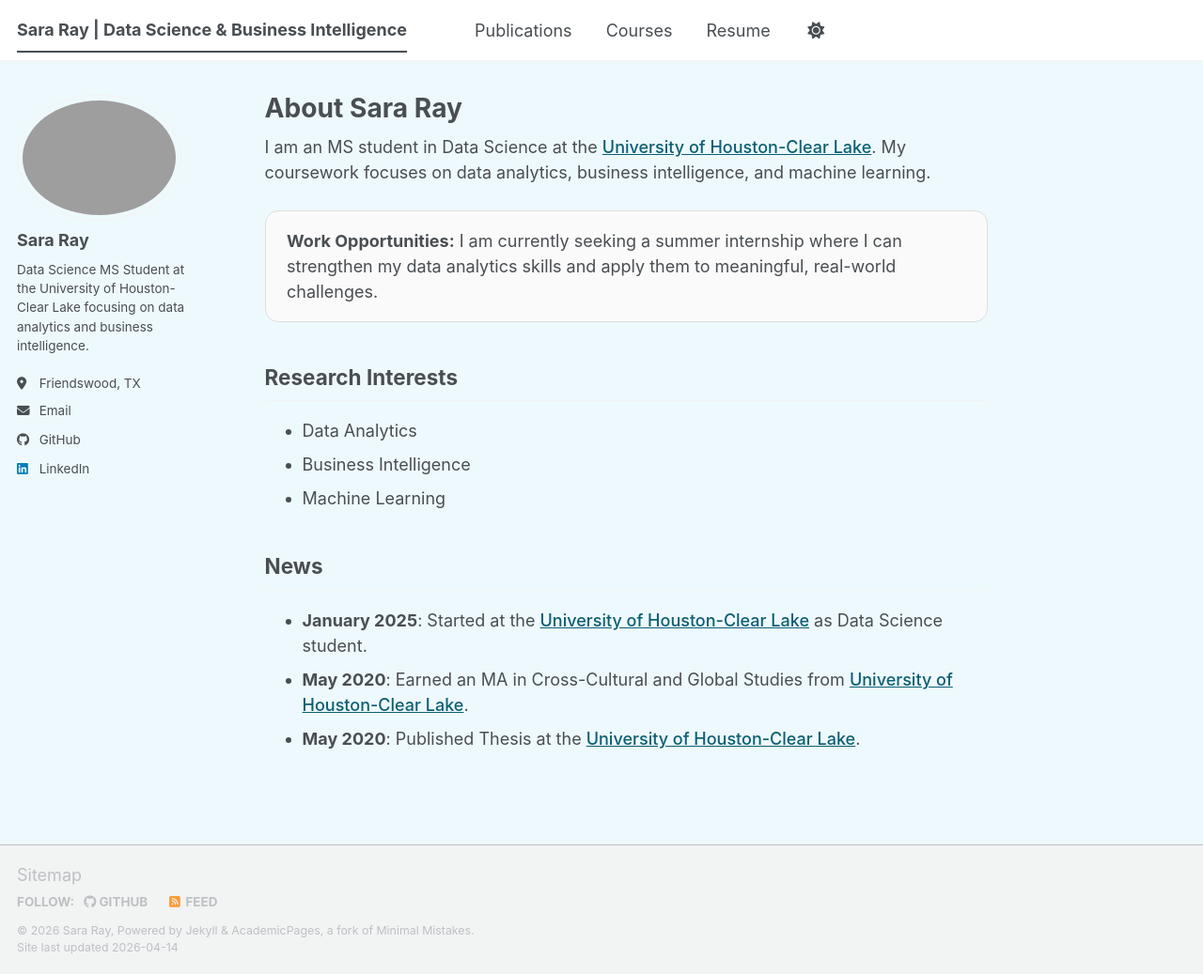
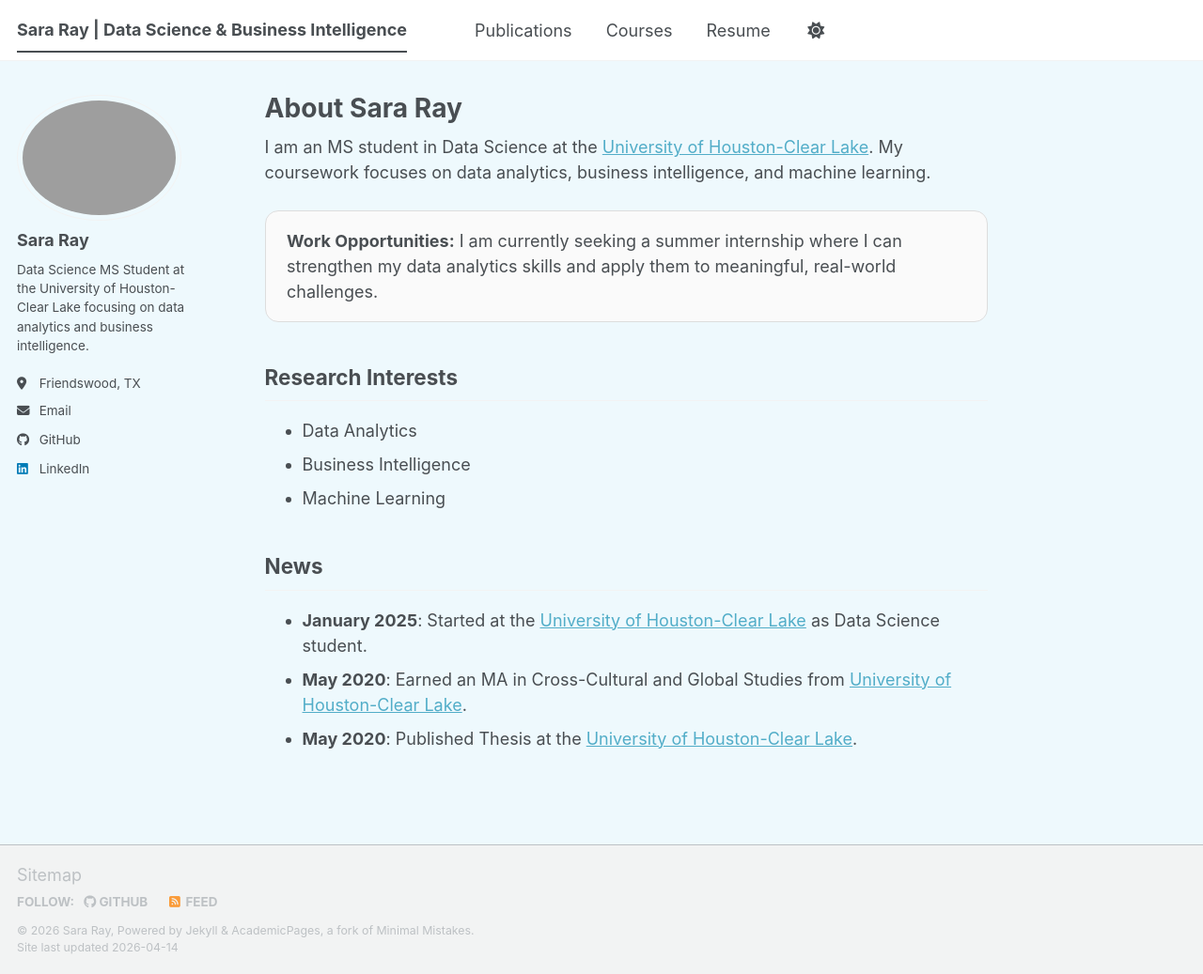
Before and after one commit to SaraRay2017/SaraRay2017.github.io, a Jekyll site: the page built from _pages/about.md, in a window 1280 px wide and 1037 px high. Shown: the whole window at 94% size. Built offline with Jekyll 4.4.1, drawn with Linux system fonts in a browser that asks for light colours; a script bundle is joined from its source files by our own code; library files that are not in the unit come from our copies.

Commit message:
Remove anchor tag styles from main.scss
Removed styles for anchor tags in page content.

```diff
--- a/assets/css/main.scss
+++ b/assets/css/main.scss
@@ -51,13 +51,4 @@
 
 .page__content {
   background: transparent !important;
-
-a {
-  color: #0b5f73 !important;
-  font-weight: 500;
 }
-
-a:hover {
-  color: #084c5a !important;
-}
-}
```
